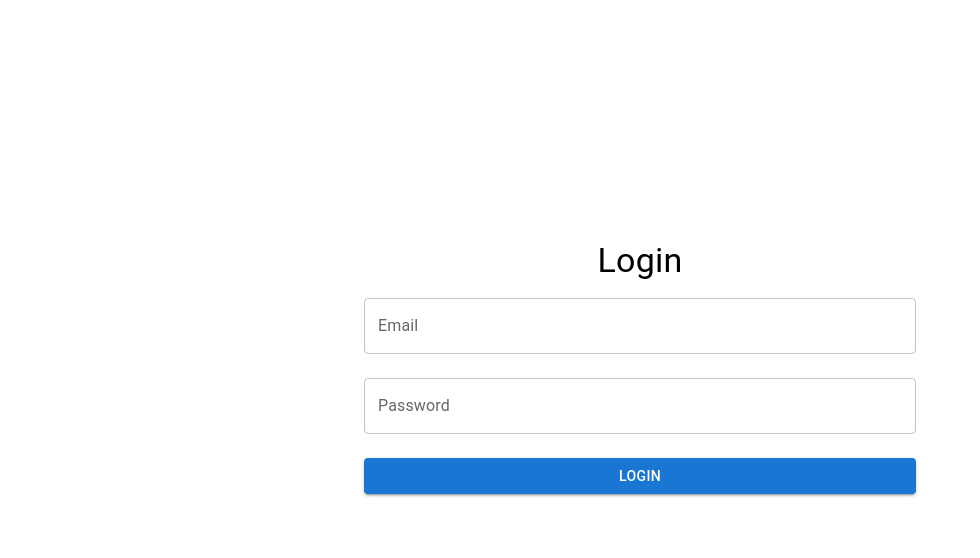
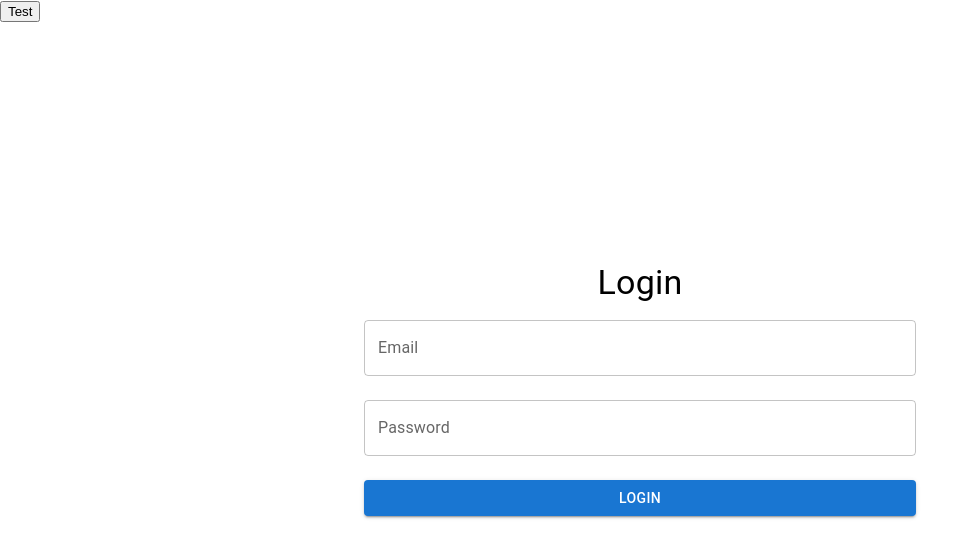
Before and after one commit to hiraparaHasti/tv-show, a React (Create React App) app: page / in a window 1280 px wide. Shown: the top 558 px of the page, without its empty margins (0-980 px from the left). Built offline with nearby package versions, Linux system fonts and the light colour scheme.

Commit message:
add button to home page (#1)

```diff
--- a/src/App.tsx
+++ b/src/App.tsx
@@ -21,7 +21,8 @@ const App: React.FC = () => {
     <BrowserRouter>
       <FavoritesProvider>
         <SortFilterProvider >
-            <Navbar favoritesCount={favoritesCount} />
+          <Navbar favoritesCount={favoritesCount} />
+          <button>Test</button>
             <Routes>
             <Route path='/' element={<Login/>}></Route>
             <Route path='/Home' element={<Home updateFavoritesCount={updateFavoritesCount}/>}></Route>
```
